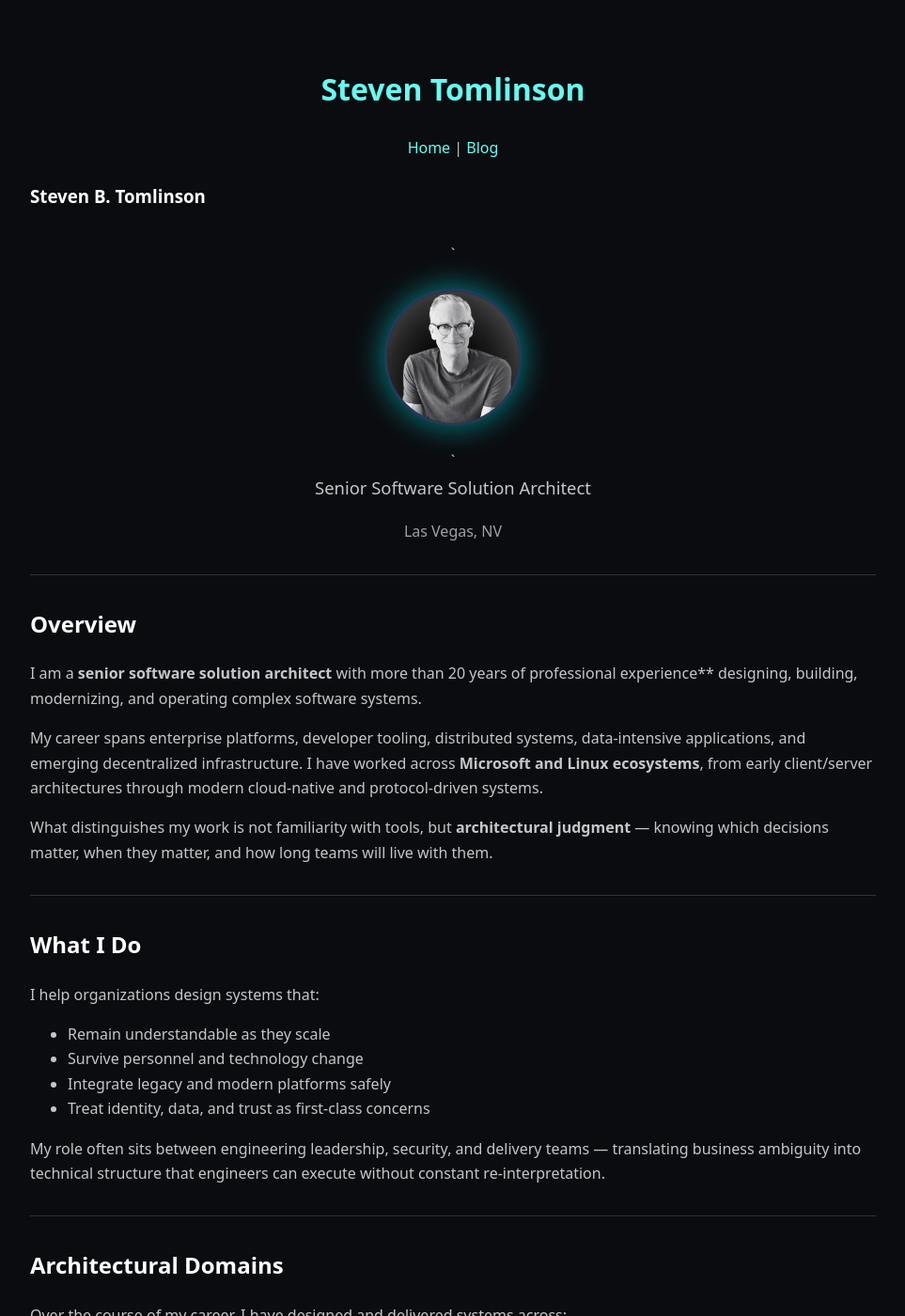
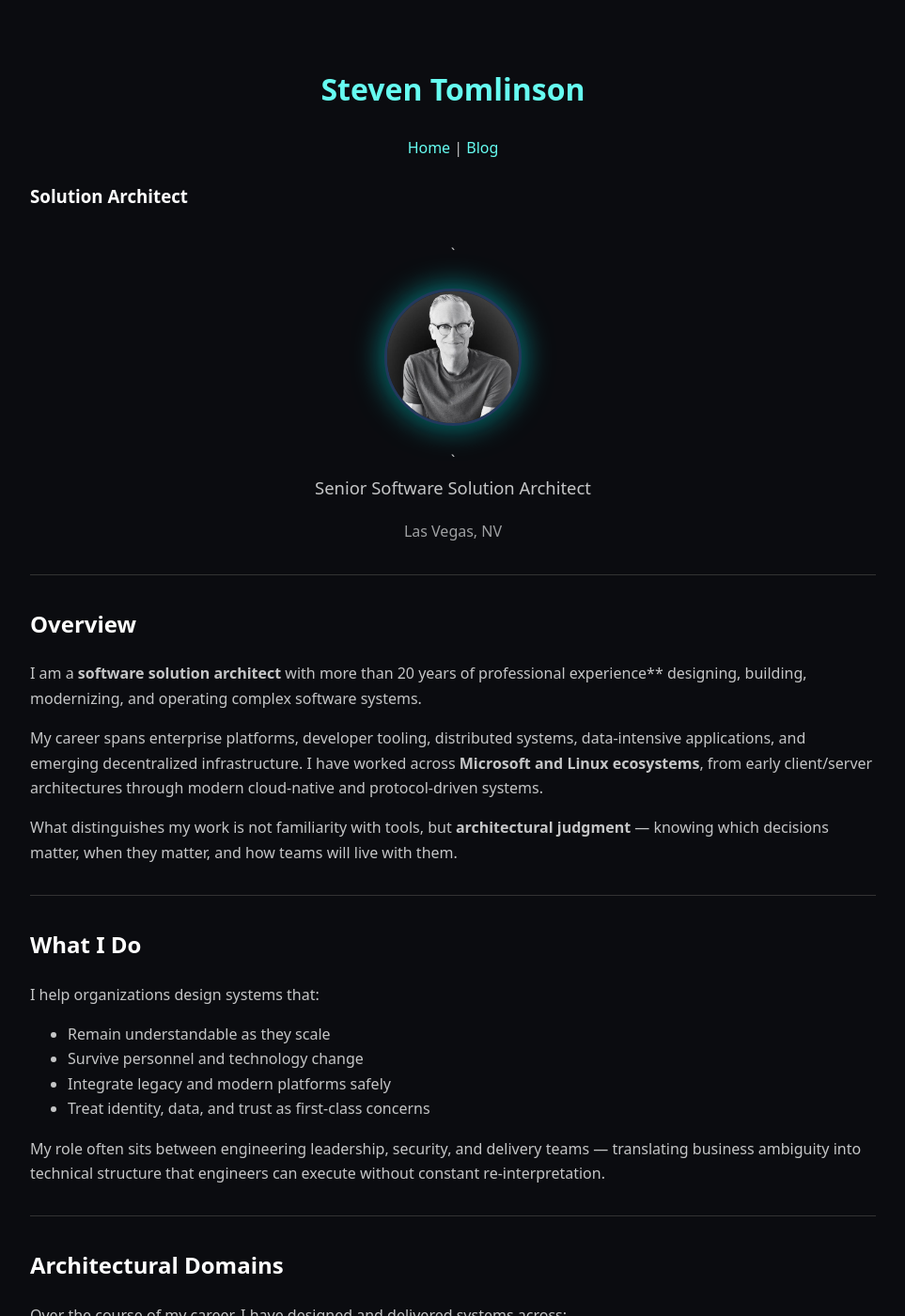
Before and after one commit to steven-tomlinson/steventomlinson.dev, a Jekyll site: the page built from index.md, in a window 1280 px wide and 1400 px high. Shown: the whole window at 94% size, without its empty margins (158-1121 px from the left). Built offline with Jekyll 4.4.1, drawn with Linux system fonts in a browser that asks for light colours.

Commit message:
fix(index): update title and improve profile description for clarity

```diff
--- a/index.md
+++ b/index.md
@@ -1,20 +1,11 @@
 ---
 layout: page
-title: "Steven B. Tomlinson"
+title: "Solution Architect"
 permalink: /
 ---
 <div style="text-align:center; margin-top:2rem;">
 
-`<img src="steven-tomlinson-profile.jpeg"
- alt="Steven B. Tomlinson profile picture"
- style="width:140px;height:140px;
-        border-radius:50%;
-        border:3px solid #23395d;
-        box-shadow:0 0 32px #0ff8, 0 2px 8px #000a;
-        object-fit:cover;
-        margin:1.5rem auto;
-        display:block;
-        background:#222;" />`
+`<img src="steven-tomlinson-profile.jpeg"  alt="Steven B. Tomlinson profile picture"  style="width:140px;height:140px;         border-radius:50%;         border:3px solid #23395d;         box-shadow:0 0 32px #0ff8, 0 2px 8px #000a;         object-fit:cover;         margin:1.5rem auto;         display:block;         background:#222;" />`
 
 <p style="font-size:1.15rem; color:#c5c6c7; margin-top:0;">
   Senior Software Solution Architect
@@ -30,11 +21,11 @@ permalink: /
 
 ## Overview
 
-I am a **senior software solution architect** with more than 20 years of professional experience** designing, building, modernizing, and operating complex software systems.
+I am a **software solution architect** with more than 20 years of professional experience** designing, building, modernizing, and operating complex software systems.
 
 My career spans enterprise platforms, developer tooling, distributed systems, data-intensive applications, and emerging decentralized infrastructure. I have worked across **Microsoft and Linux ecosystems**, from early client/server architectures through modern cloud-native and protocol-driven systems.
 
-What distinguishes my work is not familiarity with tools, but **architectural judgment** — knowing which decisions matter, when they matter, and how long teams will live with them.
+What distinguishes my work is not familiarity with tools, but **architectural judgment** — knowing which decisions matter, when they matter, and how teams will live with them.
 
 ---
 
```
